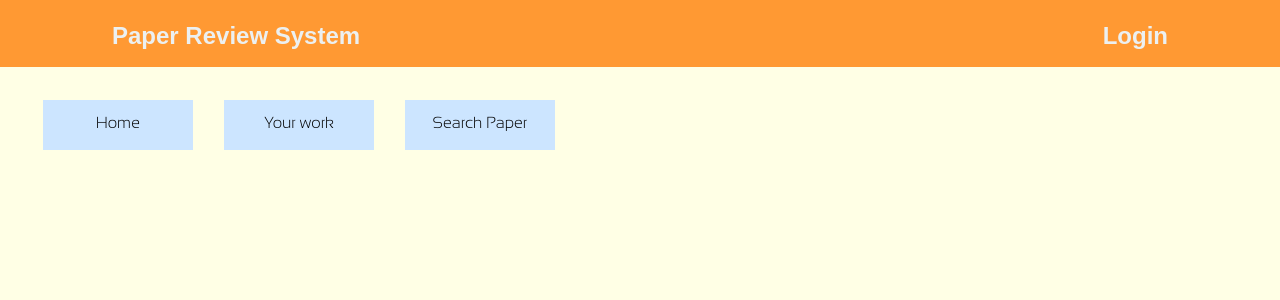
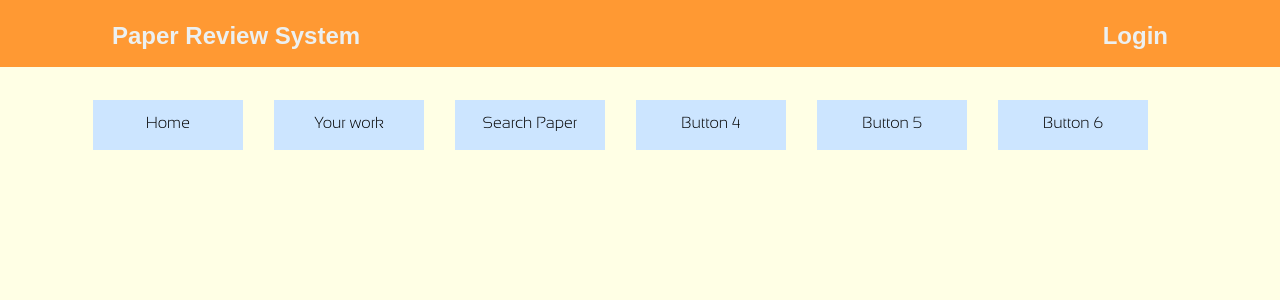
Before and after one commit to raven0230/PRS-COMP2411, a PHP site: page / in a window 1280 px wide. Shown: the top 300 px of the page. Run offline with PHP 8.4, Linux system fonts and the light colour scheme; some libraries are stand-ins or nearby versions.

Commit message:
Add buttons

```diff
--- a/interface/index.php
+++ b/interface/index.php
@@ -38,13 +38,16 @@
 	</div>
 	<script src='http://cdnjs.cloudflare.com/ajax/libs/jquery/2.1.3/jquery.min.js'></script>
 	<script src="js/index.js"></script>
-	<table width="1200px" class="tableCentre" >
+	<table width="1100px" class="tableCentre" >
 	<tr><td>
 	<div class="fontsforweb_fontid_423">
 	<ul>
 	  <li><a href="#"><font color="000000">Home</a></li>
 	  <li><a href="#"><font color="000000">Your work</a></li>
 	  <li><a href="#"><font color="000000">Search Paper</a></li>
+	  <li><a href="#"><font color="000000">Button 4</a></li>
+	  <li><a href="#"><font color="000000">Button 5</a></li>
+	  <li><a href="#"><font color="000000">Button 6</a></li>
 	</ul>
 	</div>
 	</td><td></td></tr></table>
```
